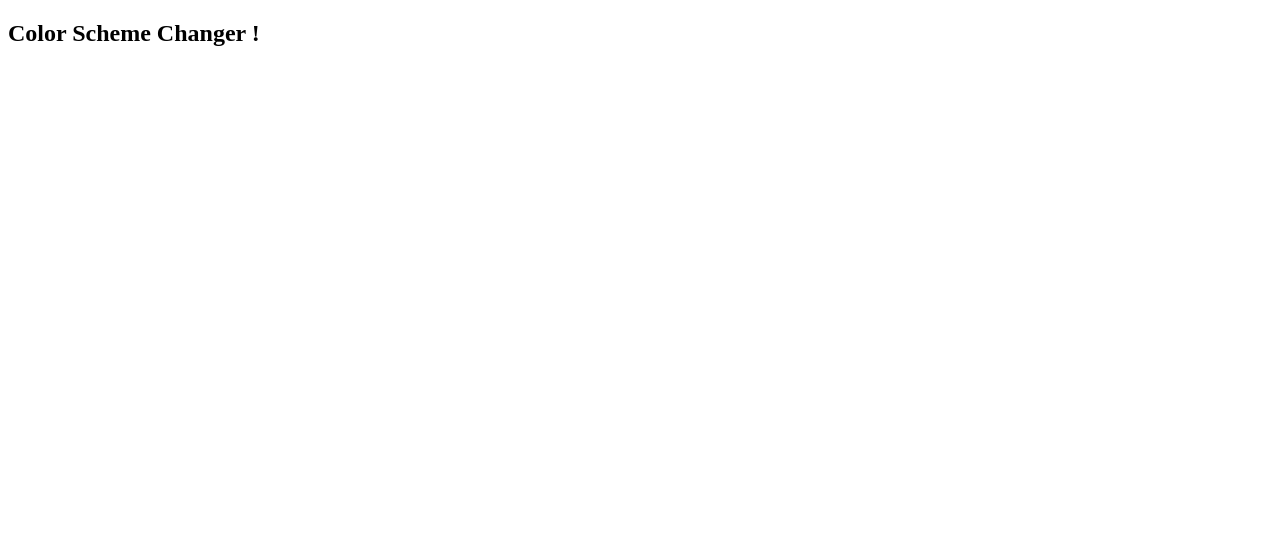
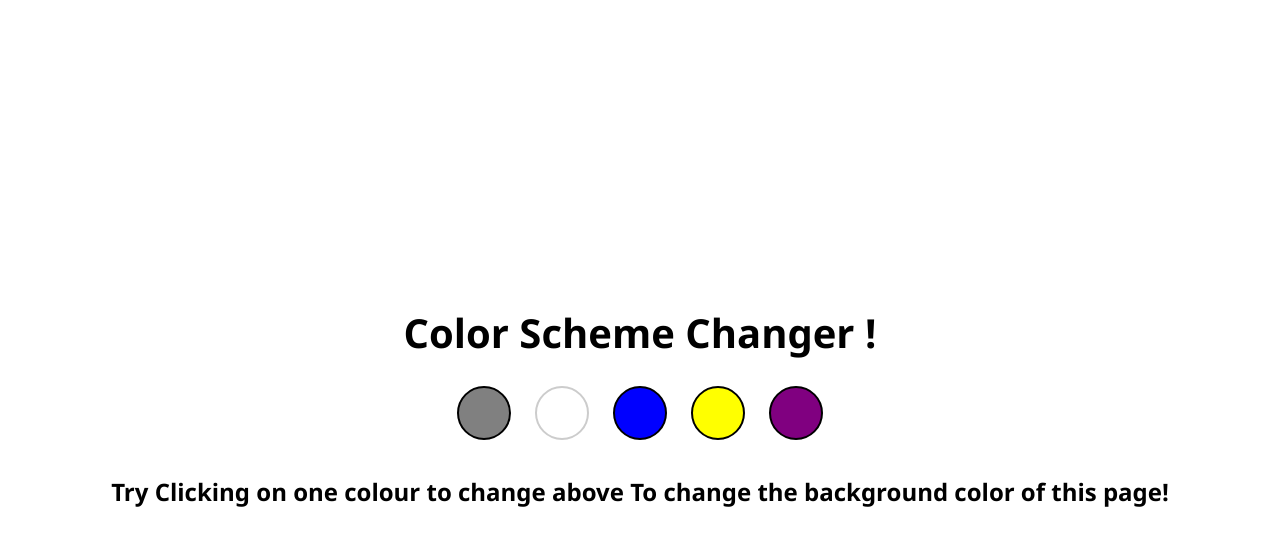
Before and after one commit to Monudhakad1/color-changer, a plain HTML site: page index.html in a window 1280 px wide. Drawn offline with Linux system fonts and the light colour scheme.

Commit message:
ITS NEW COMMIT

```diff
--- a/index.html
+++ b/index.html
@@ -5,14 +5,27 @@
      <meta charset="UTF-8">
      <meta name="viewport" content="width=device-width, initial-scale=1.0">
      <title>Document</title>
+     <link rel="stylesheet" href="style.css">
 </head>
 <body>
      <nav>
           <div class="canvas">
                <h1>Color Scheme Changer ! </h1>
+               <span class="button" id="grey"></span>
+               <span class="button" id="white"> </span>
+               <span class="button" id="blue"> </span>
+               <span class="button" id="yellow"> </span>
+               <span class="button" id="purple"> </span>
 
+               <h2>
+                    Try Clicking on one colour to change above
+                    <span>
+                         To change the background color of this page!
+                    </span>
+               </h2>
           </div>
 
      </nav>
 </body>
+<script src="index.js"></script>
 </html>
--- /dev/null
+++ b/index.js
@@ -0,0 +1,25 @@
+const buttons = document.querySelectorAll(".button");
+const body=document.querySelector('body');
+
+buttons.forEach(function (button) {
+  console.log(button);
+  button.addEventListener('click',function(e){
+     console.log(e);
+     console.log(e.target);
+     if(e.target.id=== 'grey') {
+          body.style.backgroundColor= e.target.id;
+     }
+     if(e.target.id=== 'white') {
+          body.style.backgroundColor = e.target.id;
+     }
+     if(e.target.id=== 'blue') {
+          body.style.backgroundColor = e.target.id;
+     }
+     if(e.target.id=== 'yellow') {
+          body.style.backgroundColor= e.target.id;
+     }
+     if(e.target.id=== 'purple') {
+          body.style.backgroundColor= e.target.id;
+     }
+  })
+});
--- /dev/null
+++ b/style.css
@@ -0,0 +1,59 @@
+/* style.css */
+
+body {
+     margin: 0;
+     font-family: 'Segoe UI', Tahoma, Geneva, Verdana, sans-serif;
+     background-color: white;
+     transition: background-color 0.3s ease;
+ }
+
+ nav {
+     height: 100vh;
+     display: flex;
+     justify-content: center;
+     align-items: center;
+ }
+
+ .canvas {
+     text-align: center;
+ }
+
+ h1 {
+     font-size: 2.5rem;
+     margin-bottom: 1rem;
+ }
+
+ .button {
+     height: 50px;
+     width: 50px;
+     display: inline-block;
+     margin: 10px;
+     border: 2px solid #000;
+     border-radius: 50%;
+     cursor: pointer;
+     transition: transform 0.2s ease;
+ }
+
+ .button:hover {
+     transform: scale(1.1);
+ }
+
+ #grey {
+     background-color: grey;
+ }
+
+ #white {
+     background-color: white;
+     border: 2px solid #ccc;
+ }
+
+ #blue {
+     background-color: blue;
+ }
+
+ #yellow {
+     background-color: yellow;
+ }
+ #purple{
+    background-color: purple;
+}
```
